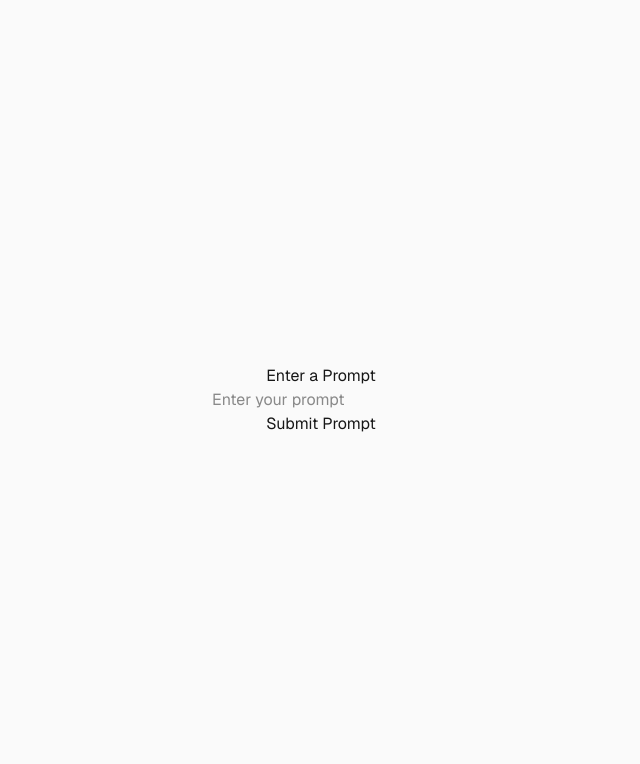
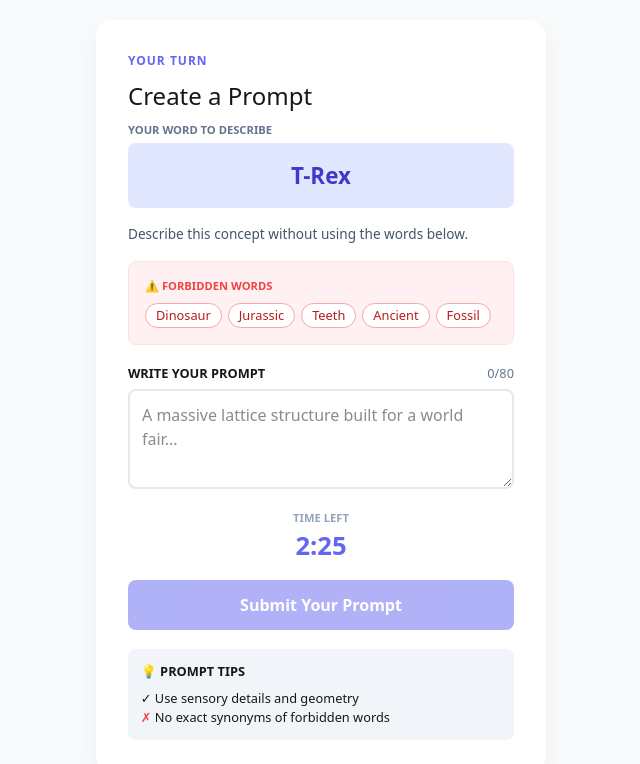
Before and after one commit to srikritimutyala/pictionary, a Next.js app: page /prompt in a window 1280 px wide. Shown: the top 764 px of the page, without its empty margins (319-959 px from the left). Built offline with nearby package versions, Linux system fonts and the light colour scheme.

Commit message:
i did the prompt page

```diff
--- a/app/prompt/page.tsx
+++ b/app/prompt/page.tsx
@@ -1,24 +1,204 @@
-"use client";
+'use client';
 
-import { useState } from "react";
+import { useState, useEffect, useMemo, ChangeEvent } from 'react';
+import cardsData from '@/data/taboo-cards.json';
 
-export default function PromptPage() {
-  const [prompt, setPrompt] = useState("");
+type Card = {
+  word: string;
+  forbidden: string[];
+};
 
-  function submitPrompt() {
-    console.log("Prompt submitted:", prompt);
+const PromptCreator = () => {
+  // Game Configuration
+  const initialTime = 150; // 2:30
+  const maxWords = 80;
+
+  // State
+  const [card, setCard] = useState<Card | null>(null);
+  const [prompt, setPrompt] = useState<string>('');
+  const [timeLeft, setTimeLeft] = useState<number>(initialTime);
+  const [isTimeUp, setIsTimeUp] = useState<boolean>(false);
+  const [submitted, setSubmitted] = useState<boolean>(false);
+
+  // Load random card on mount
+  useEffect(() => {
+    if (cardsData && cardsData.length > 0) {
+      const randomCard = cardsData[Math.floor(Math.random() * cardsData.length)];
+      setCard(randomCard);
+    }
+  }, []);
+
+  // Memoized Word Validation
+  const validation = useMemo(() => {
+    const words = prompt.trim().split(/\s+/).filter((w: string) => w.length > 0);
+    const forbiddenWords = card?.forbidden || [];
+    const usedForbidden = forbiddenWords.filter((forbidden: string) =>
+      prompt.toLowerCase().includes(forbidden.toLowerCase())
+    );
+
+    return {
+      count: words.length,
+      hasForbidden: usedForbidden.length > 0,
+      usedForbidden
+    };
+  }, [prompt, card?.forbidden]);
+
+  // Timer Logic
+  useEffect(() => {
+    if (timeLeft <= 0 || submitted) {
+      if (timeLeft <= 0) setIsTimeUp(true);
+      return;
+    }
+
+    const timer = setInterval(() => {
+      setTimeLeft((prev: number) => prev - 1);
+    }, 1000);
+
+    return () => clearInterval(timer);
+  }, [timeLeft, submitted]);
+
+  const formatTime = (seconds: number): string => {
+    const mins = Math.floor(seconds / 60);
+    const secs = seconds % 60;
+    return `${mins}:${secs < 10 ? '0' : ''}${secs}`;
+  };
+
+  const handleSubmit = () => {
+    if (validation.hasForbidden) {
+      alert(`You can't submit! You used: ${validation.usedForbidden.join(', ')}`);
+      return;
+    }
+    setSubmitted(true);
+  };
+
+  if (submitted) {
+    return (
+      <div style={styles.body}>
+        <div style={styles.container}>
+          <h1 style={{textAlign: 'center'}}>✅ Prompt Submitted!</h1>
+          <p style={{textAlign: 'center', color: '#64748b'}}>Waiting for other players to guess...</p>
+        </div>
+      </div>
+    );
+  }
+
+  if (!card) {
+    return (
+      <div style={styles.body}>
+        <div style={styles.container}>
+          <p style={{textAlign: 'center'}}>Loading...</p>
+        </div>
+      </div>
+    );
   }
 
   return (
-    <div className="flex flex-col flex-1 items-center justify-center bg-zinc-50 font-sans dark:bg-black">
-      <h1>Enter a Prompt</h1>
-      <input
-        type="text"
-        placeholder="Enter your prompt"
-        value={prompt}
-        onChange={(e) => setPrompt(e.target.value)}
-      />
-      <button onClick={submitPrompt}>Submit Prompt</button>
+    <div style={styles.body}>
+      <div style={styles.container}>
+        <div style={styles.headerTag}>YOUR TURN</div>
+        <h1 style={styles.title}>Create a Prompt</h1>
+
+        <p style={styles.subLabel}>YOUR WORD TO DESCRIBE</p>
+        <div style={styles.targetWord}>{card.word}</div>
+
+        <p style={styles.description}>
+          Describe this concept without using the words below.
+        </p>
+
+        <div style={styles.forbiddenBox}>
+          <div style={styles.forbiddenTitle}>⚠️ FORBIDDEN WORDS</div>
+          <div style={styles.tagContainer}>
+            {card.forbidden.map((word: string) => (
+              <span key={word} style={{
+                ...styles.tag,
+                backgroundColor: prompt.toLowerCase().includes(word.toLowerCase()) ? '#ef4444' : '#fff',
+                color: prompt.toLowerCase().includes(word.toLowerCase()) ? '#fff' : '#b91c1c'
+              }}>
+                {word}
+              </span>
+            ))}
+          </div>
+        </div>
+
+        <div style={styles.inputHeader}>
+          <label style={{ fontWeight: 'bold' }}>WRITE YOUR PROMPT</label>
+          <span style={{ color: validation.count > maxWords ? '#ef4444' : '#64748b' }}>
+            {validation.count}/{maxWords}
+          </span>
+        </div>
+
+        <textarea
+          style={{
+            ...styles.textarea,
+            borderColor: validation.hasForbidden ? '#ef4444' : '#e2e8f0'
+          }}
+          value={prompt}
+          onChange={(e: ChangeEvent<HTMLTextAreaElement>) => setPrompt(e.target.value)}
+          placeholder="A massive lattice structure built for a world fair..."
+          disabled={isTimeUp}
+        />
+
+        {validation.hasForbidden && (
+          <p style={{color: '#ef4444', fontSize: '0.8rem', marginTop: '4px'}}>
+            Remove forbidden words to submit!
+          </p>
+        )}
+
+        <div style={styles.timerSection}>
+          <div style={styles.timerLabel}>TIME LEFT</div>
+          <div style={{
+            ...styles.timerDisplay,
+            color: timeLeft < 30 ? '#ef4444' : '#6366f1'
+          }}>
+            {formatTime(timeLeft)}
+          </div>
+        </div>
+
+        <button
+          style={{
+            ...styles.submitBtn,
+            opacity: (isTimeUp || validation.hasForbidden || validation.count === 0) ? 0.5 : 1,
+            cursor: (isTimeUp || validation.hasForbidden || validation.count === 0) ? 'not-allowed' : 'pointer'
+          }}
+          onClick={handleSubmit}
+          disabled={isTimeUp || validation.hasForbidden || validation.count === 0}
+        >
+          Submit Your Prompt
+        </button>
+
+        <div style={styles.tipsBox}>
+          <div style={{ fontWeight: 'bold', marginBottom: '8px', fontSize: '0.8rem' }}>💡 PROMPT TIPS</div>
+          <ul style={styles.tipsList}>
+            <li>✓ Use sensory details and geometry</li>
+            <li><span style={{ color: '#ef4444' }}>✗</span> No exact synonyms of forbidden words</li>
+          </ul>
+        </div>
+      </div>
     </div>
   );
-}
+};
+
+// ... Styles remain the same as your previous snippet ...
+const styles: { [key: string]: any } = {
+  body: { display: 'flex', justifyContent: 'center', background: '#f8fafc', minHeight: '100vh', padding: '20px', fontFamily: 'system-ui, sans-serif' },
+  container: { maxWidth: '450px', width: '100%', background: '#fff', padding: '2rem', borderRadius: '16px', boxShadow: '0 10px 25px rgba(0,0,0,0.05)', height: 'fit-content' },
+  headerTag: { color: '#6366f1', fontWeight: 'bold', fontSize: '0.75rem', letterSpacing: '1px' },
+  title: { fontSize: '1.5rem', margin: '8px 0' },
+  subLabel: { fontSize: '0.7rem', color: '#64748b', marginBottom: '4px', fontWeight: 'bold' },
+  targetWord: { background: '#e0e7ff', color: '#4338ca', padding: '1rem', borderRadius: '8px', textAlign: 'center', fontSize: '1.4rem', fontWeight: 800, marginBottom: '1rem' },
+  description: { fontSize: '0.85rem', color: '#475569', marginBottom: '1rem' },
+  forbiddenBox: { background: '#fff1f1', border: '1px solid #fee2e2', padding: '1rem', borderRadius: '8px', marginBottom: '1.2rem' },
+  forbiddenTitle: { color: '#ef4444', fontWeight: 'bold', fontSize: '0.7rem', marginBottom: '8px' },
+  tagContainer: { display: 'flex', gap: '6px', flexWrap: 'wrap' },
+  tag: { border: '1px solid #fca5a5', padding: '2px 10px', borderRadius: '20px', fontSize: '0.8rem', transition: 'all 0.2s' },
+  inputHeader: { display: 'flex', justifyContent: 'space-between', fontSize: '0.8rem', marginBottom: '6px' },
+  textarea: { width: '100%', height: '100px', padding: '12px', borderRadius: '8px', border: '2px solid #e2e8f0', fontSize: '1rem', boxSizing: 'border-box', outline: 'none', transition: 'border-color 0.2s' },
+  timerSection: { textAlign: 'center', margin: '15px 0' },
+  timerLabel: { fontSize: '0.7rem', fontWeight: 'bold', color: '#94a3b8' },
+  timerDisplay: { fontSize: '1.6rem', fontWeight: 'bold' },
+  submitBtn: { width: '100%', padding: '0.8rem', background: '#6366f1', color: 'white', border: 'none', borderRadius: '8px', fontWeight: 'bold', fontSize: '1rem' },
+  tipsBox: { background: '#f1f5f9', padding: '0.8rem', borderRadius: '8px', marginTop: '1.2rem' },
+  tipsList: { listStyle: 'none', padding: 0, fontSize: '0.8rem', margin: 0 }
+};
+
+export default PromptCreator;
```
Also changed, not shown: 1 other file (tests, documents, lock files or other folders).
